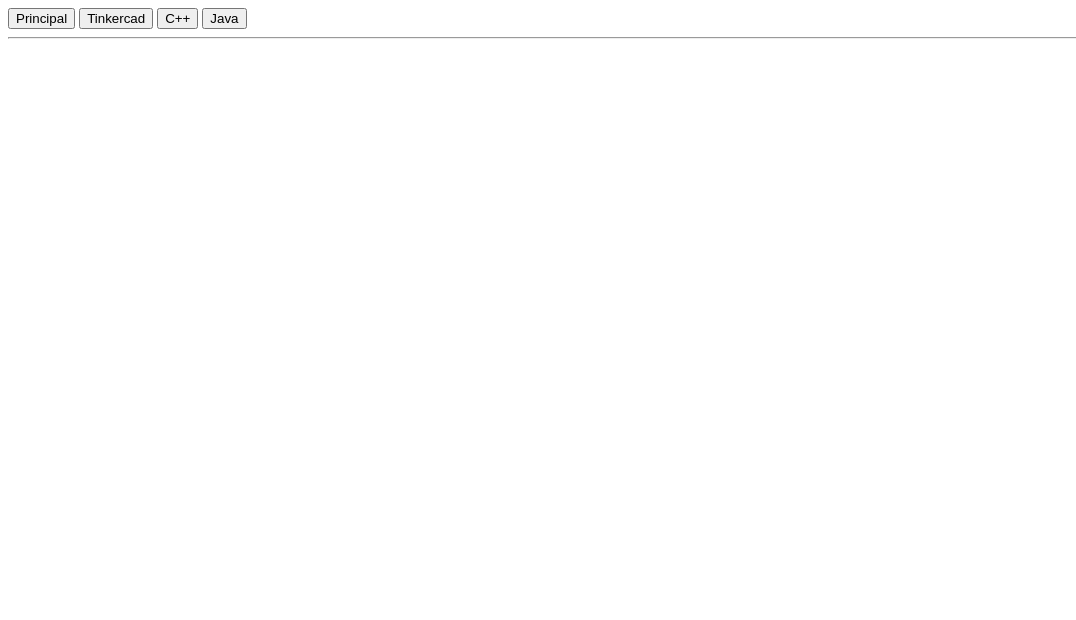
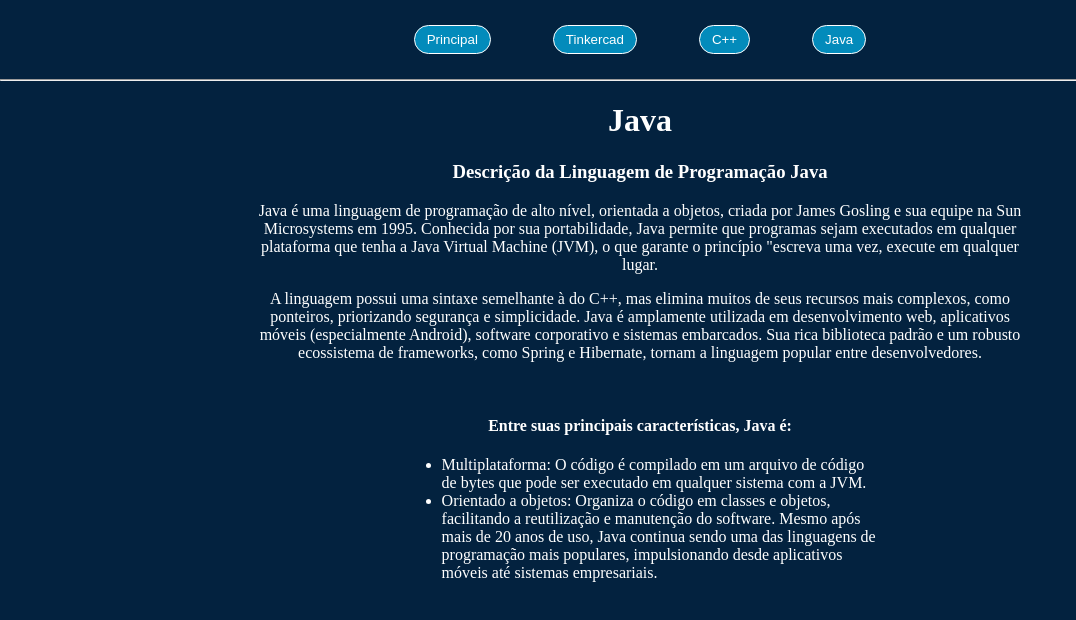
Before and after one commit to GabrielDevs05/Site04, a plain HTML site: page Java.html in a window 1280 px wide. Shown: the whole page, without its empty margins (0-1076 px from the left). Drawn offline with Linux system fonts and the light colour scheme.

Commit message:
third commit

```diff
--- a/Java.html
+++ b/Java.html
@@ -3,6 +3,7 @@
 <head>
     <meta charset="UTF-8">
     <meta name="viewport" content="width=device-width, initial-scale=1.0">
+    <link rel="stylesheet" href="style.css">
     <title>Java</title>
 </head>
 <body>
@@ -11,9 +12,19 @@
             <button class="btn" onclick="location.href='index.html'">Principal</button>
             <button class="btn" onclick="location.href='tinkercad.html'">Tinkercad</button>
             <button class="btn" onclick="location.href='cpp.html'">C++</button>
-            <button class="btn" onclick="location.href='cpp.html'">Java</button>
+            <button class="btn" onclick="location.href='java.html'">Java</button>
         </div>
     </header>
     <hr>
+    <h1>Java</h1>
+    <h3>Descrição da Linguagem de Programação Java</h3>
+    <p>Java é uma linguagem de programação de alto nível, orientada a objetos, criada por James Gosling e sua equipe na Sun Microsystems em 1995. Conhecida por sua portabilidade, Java permite que programas sejam executados em qualquer plataforma que tenha a Java Virtual Machine (JVM), o que garante o princípio "escreva uma vez, execute em qualquer lugar. </p>
+    <p>A linguagem possui uma sintaxe semelhante à do C++, mas elimina muitos de seus recursos mais complexos, como ponteiros, priorizando segurança e simplicidade. Java é amplamente utilizada em desenvolvimento web, aplicativos móveis (especialmente Android), software corporativo e sistemas embarcados. Sua rica biblioteca padrão e um robusto ecossistema de frameworks, como Spring e Hibernate, tornam a linguagem popular entre desenvolvedores.</p>
+    <br>
+    <h4>Entre suas principais características, Java é:</h4>
+    <ul>
+        <li>Multiplataforma: O código é compilado em um arquivo de código de bytes que pode ser executado em qualquer sistema com a JVM.</li>
+        <li>Orientado a objetos: Organiza o código em classes e objetos, facilitando a reutilização e manutenção do software. Mesmo após mais de 20 anos de uso, Java continua sendo uma das linguagens de programação mais populares, impulsionando desde aplicativos móveis até sistemas empresariais.</li>
+    </ul>
 </body>
 </html>
--- a/style.css
+++ b/style.css
@@ -1,4 +1,4 @@
-body{
+body {
     text-align: center;
     background-color: rgb(3, 34, 63);
     margin: 0px;
@@ -8,14 +8,14 @@
     /*---------------------------------------- Area dos Buttons ----------------------------------------*/
     /*--------------------------------------------------------------------------------------------------*/
 
-.btns{
+.btns {
     display: flex;
     column-gap: 2rem;
     background-color: var(--color-white-shade);
     justify-content: space-evenly;
 }
 
-.btn{
+.btn {
     background-color: var(--color-black);
     color: var(--color-white);
     cursor: pointer;
@@ -34,7 +34,7 @@
     color: white;
 
 
-&:hover{
+&:hover {
     scale: 1.2;
     }
 }
@@ -47,7 +47,7 @@
 
     /*--------------------------------------------------------------------------------------------------*/
 
-header{
+header {
     display: flex;
     text-align: center;
     justify-content: center;
@@ -55,13 +55,25 @@
     margin-bottom: 10px;
 }
 
-h1, h3 , li, p{
+h1, h3 , li, p, small, h4 {
     color: white;
     text-shadow: -4px 3px 0 #3a50d9 -14 7px 0 #0a0e27;
 }
 
-ul, p{
+ul, li {
     margin-left: 20%;
     margin-right: 20%;
     text-align: start;
 }
+
+a {
+    color: white;
+    border: solid white 1px;
+    border-radius: 4px;
+}
+
+p {
+    margin-left: 20%;
+    margin-right: 20%;
+    text-align: center;
+}
```
Also changed, not shown: cpp.html (+4 -3 lines), index.html (+5 -2 lines), tinkercad.html (+1 -1 lines).
